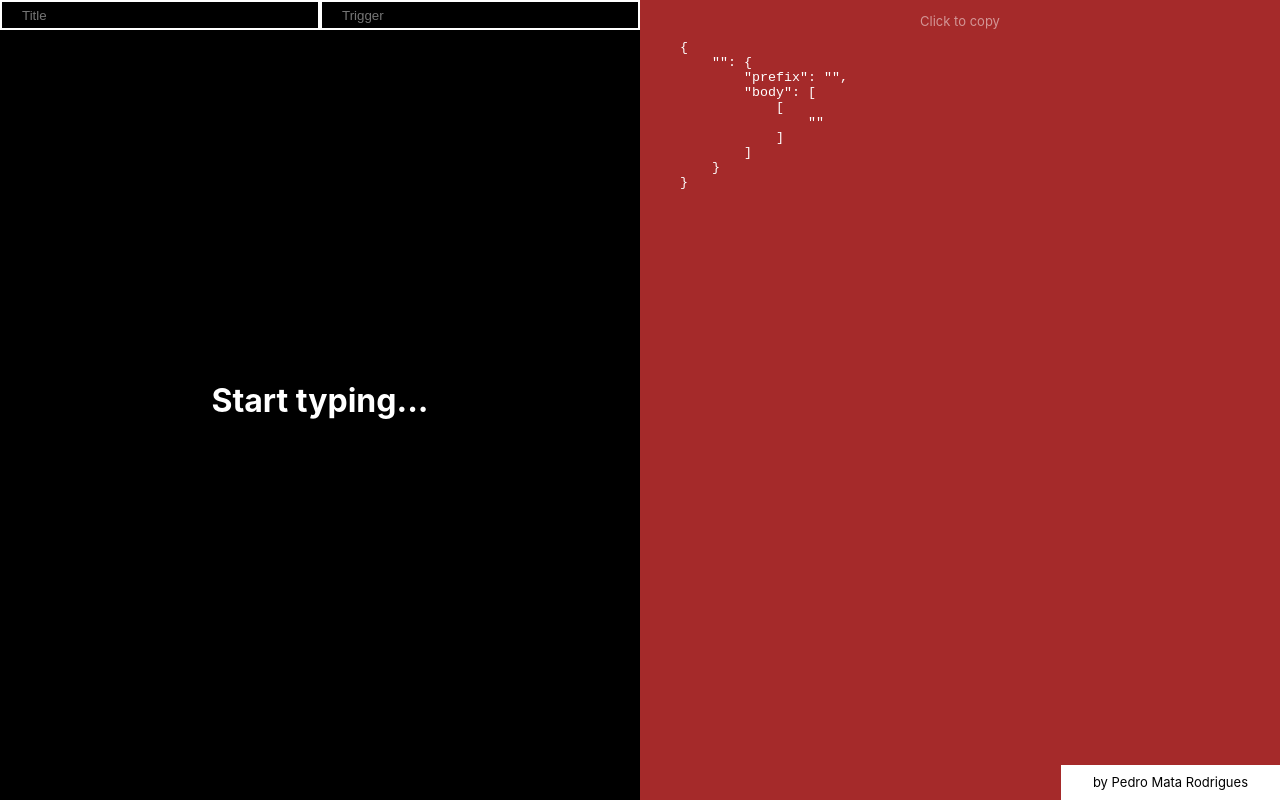
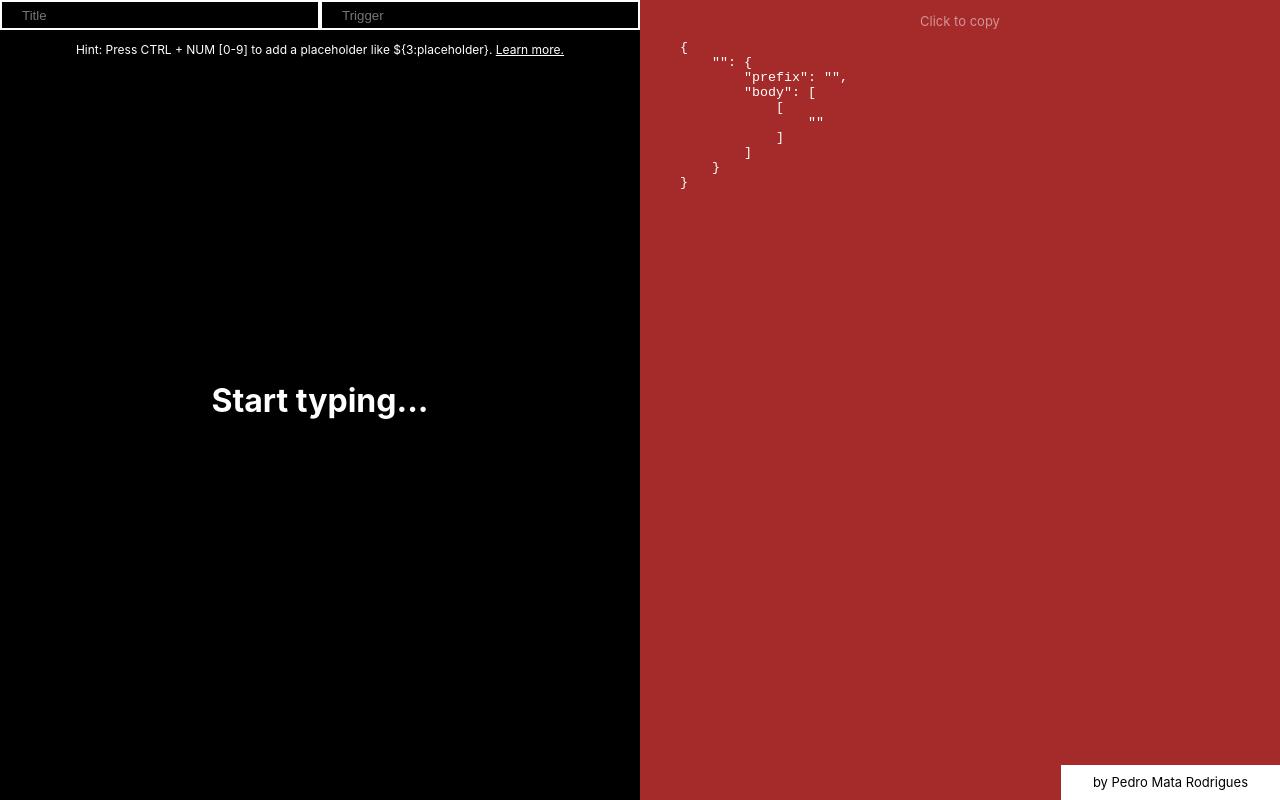
Before and after one commit to pmatarodrigues/snippet-generator, a Next.js app: page / in a window 1280 px wide. Built offline with nearby package versions, Linux system fonts and the light colour scheme.

Commit message:
feat: selecting placeholders text and add hint

```diff
--- a/common/components/elements/OriginalContainer/OriginalContainer.js
+++ b/common/components/elements/OriginalContainer/OriginalContainer.js
@@ -6,7 +6,6 @@ import styles from './OriginalContainer.module.css';
 // COMPONENT: OriginalContainer
 const OriginalContainer = (props) => {
     const { code, setCode, title, setTitle, trigger, setTrigger } = useContext(CodeContext);
-    const [totalSnippets, setTotalSnippets] = useState(0)
 
     // Verify if any code was input into original container
     const didUserStartTyping = () => {
@@ -25,35 +24,47 @@ const OriginalContainer = (props) => {
             // FIX: Tab is only added at the end of the Code
             const currentCode = insertAtCursor(' '.repeat(TAB_SIZE));
             setCode(currentCode)
-        } else if (e.ctrlKey && keyCode === ' ') {  // CTRL + SPACE
+        } else if (e.ctrlKey && keyCode >= 0 && keyCode <= 9) {  // CTRL + [NUM]
             e.preventDefault();
-            const currentCode = insertAtCursor('{$' + totalSnippets + ':placeholder}');
+            // Show pressed number as placeholder number
+            const currentCode = insertAtCursor('${' + keyCode + ':placeholder}');
             setCode(currentCode)
-            // Number of snippets needs to be counted to show different data
-            setTotalSnippets(totalSnippets + 1);
+            selectPlaceholderWord();
         }
     }
 
-    const insertAtCursor = (myValue, myField = document.activeElement) => {
+    const selectPlaceholderWord = (codeElement = document.activeElement) => {
+        // "- 1" to avoid selecting the curly brace " } "
+        var startPos = codeElement.selectionStart - 1;
+        var endPos = startPos - "placeholder".length;
+
+        // Select word "placeholder" to ease user input
+        if (typeof (startPos) != "undefined") {
+            codeElement.selectionStart = endPos;
+            codeElement.selectionEnd = startPos;
+        }
+    }
+
+    const insertAtCursor = (textToInsert, codeElement = document.activeElement) => {
         //IE support
         if (document.selection) {
-            myField.focus();
+            codeElement.focus();
             sel = document.selection.createRange();
-            sel.text = myValue;
+            sel.text = textToInsert;
         }
         //MOZILLA and others
-        else if (myField.selectionStart || myField.selectionStart == '0') {
-            var startPos = myField.selectionStart;
-            var endPos = myField.selectionEnd;
-            myField.value = myField.value.substring(0, startPos)
-                + myValue
-                + myField.value.substring(endPos, myField.value.length);
-            myField.selectionStart = startPos + myValue.length;
-            myField.selectionEnd = startPos + myValue.length;
+        else if (codeElement.selectionStart || codeElement.selectionStart == '0') {
+            var startPos = codeElement.selectionStart;
+            var endPos = codeElement.selectionEnd;
+            codeElement.value = codeElement.value.substring(0, startPos)
+                + textToInsert
+                + codeElement.value.substring(endPos, codeElement.value.length);
+            codeElement.selectionStart = startPos + textToInsert.length;
+            codeElement.selectionEnd = startPos + textToInsert.length;
         } else {
-            myField.value += myValue;
+            codeElement.value += textToInsert;
         }
-        return myField.value;
+        return codeElement.value;
     }
 
 
@@ -73,6 +84,10 @@ const OriginalContainer = (props) => {
                     onChange={(e) => setTrigger(e.target.value)}
                     placeholder="Trigger" />
             </div>
+            <p className={styles.hint}>
+                {`Hint: Press CTRL + NUM [0-9] to add a placeholder like \$\{3\:placeholder}. `}
+                <a className={styles.hint} href="https://code.visualstudio.com/docs/editor/userdefinedsnippets" target="_blank">{`Learn more.`}</a>
+            </p>
             <textarea
                 className={styles.originalInput}
                 onKeyDown={(e) => detectKeyPress(e)}
--- a/common/components/elements/OriginalContainer/OriginalContainer.module.css
+++ b/common/components/elements/OriginalContainer/OriginalContainer.module.css
@@ -2,10 +2,11 @@
     width: 100%;
     height: 100%;
     background-color: black;
+    padding-bottom: 1rem;
 }
 
 .originalInput {
-    padding: 40px;
+    padding: 20px 40px;
     width: 100%;
     height: 90%;
     text-align: start;
@@ -14,8 +15,13 @@
     border: none;
 }
 
-.snippetInfo {
+.hint {
+    color: white;
+    font-size: 12px;
+}
 
+a.hint {
+    text-decoration: underline;
 }
 
 .snippetInfo > input {
```
